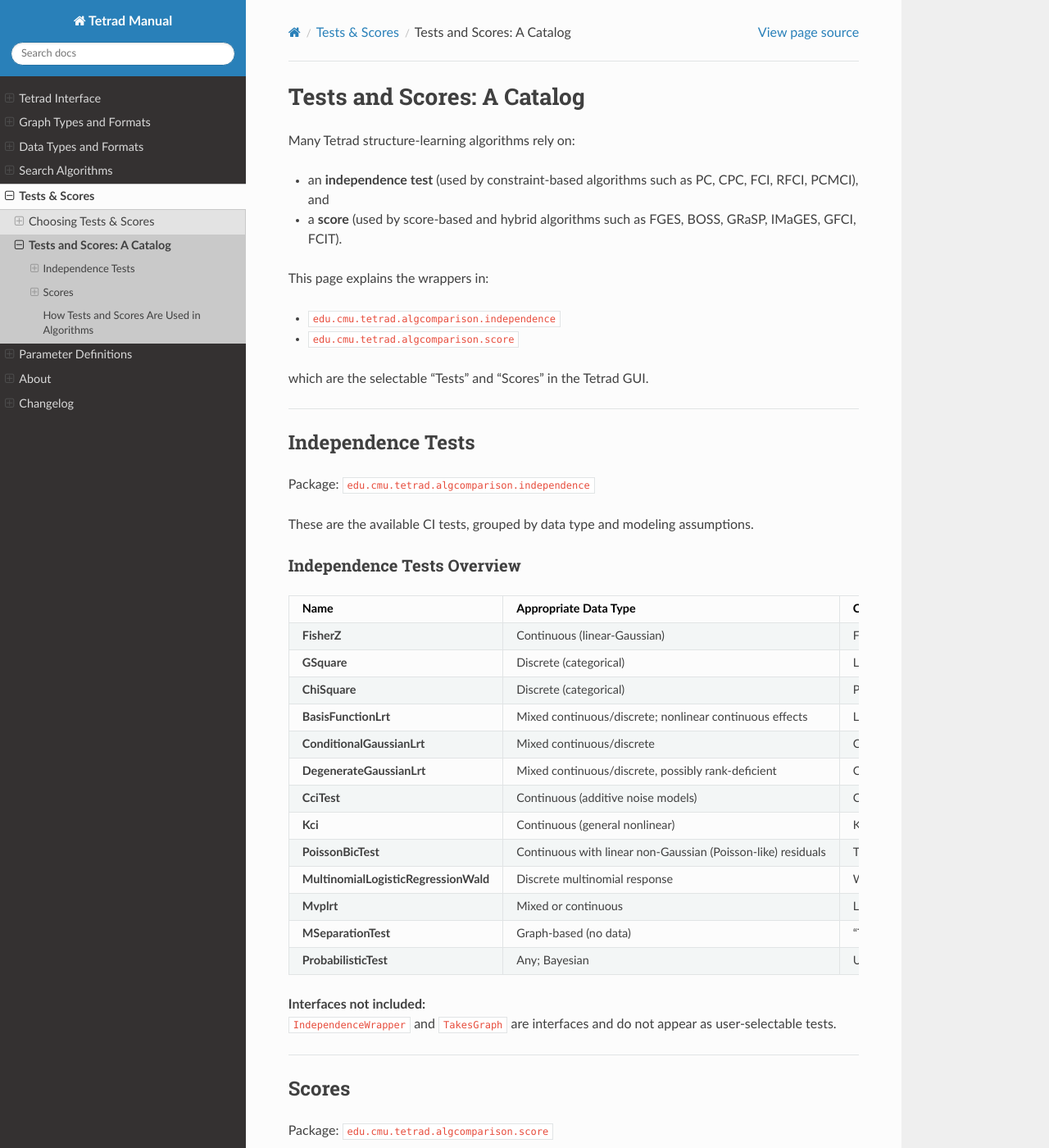
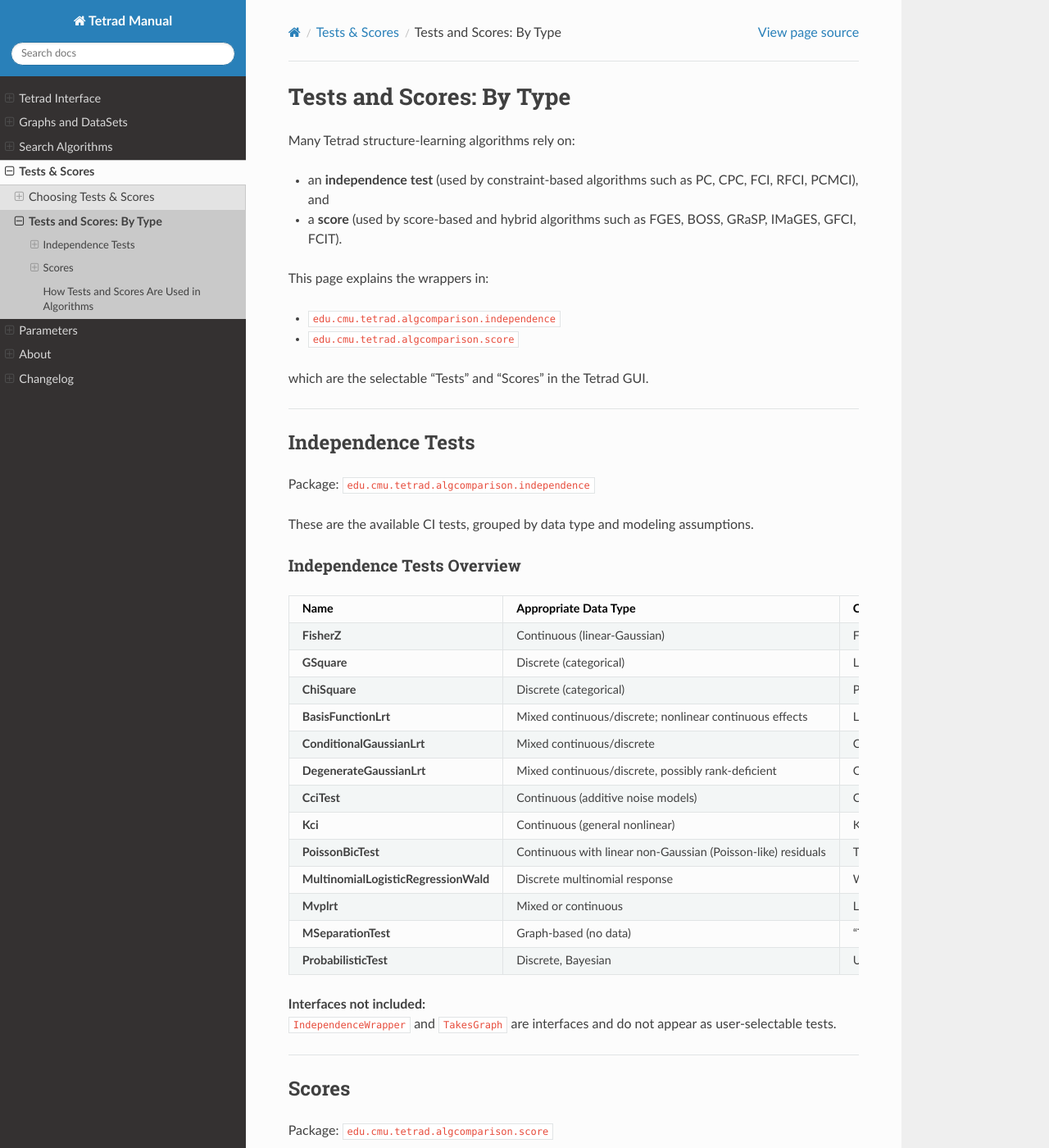
Before and after one commit to cmu-phil/tetrad-manual-rtd, a Sphinx documentation site: the page built from docs/tests-and-scores-catalog.md, in a window 1280 px wide and 1400 px high. Shown: the whole window at 82% size. Built offline with Sphinx 7.4.7 and the Read the Docs theme 3.1.0, drawn with Linux system fonts in a browser that asks for light colours.

Commit message:
Restructure and refine docs:
- Renamed and reorganized several sections for clarity (`Graphs and Datasets`, `Choosing an Algorithm`, `Tests and Scores: By Type`).
- Added a new page `graph-and-datasets.md` consolidating graph and dataset formats.
- Updated headings and improved table formatting for consistency and readability.
- Revised date in `manual/index.md`.

```diff
--- a/docs/parameter.definitions.md
+++ b/docs/parameter.definitions.md
@@ -1,4 +1,4 @@
-# Parameter Definitions
+# Parameters
 
 ## acceptanceProportion
 - **Short description:** Acceptance Proportion
--- a/docs/search-algorithms-full-list.md
+++ b/docs/search-algorithms-full-list.md
@@ -1,4 +1,4 @@
-# Search Algorithms — Full Catalog
+# Search Algorithms — By Type
 
 This page lists all algorithms whose wrappers implement
 `edu.cmu.tetrad.algcomparison.algorithm.Algorithm` in **Tetrad 7.6.9**.
--- a/docs/tests-and-scores-catalog.md
+++ b/docs/tests-and-scores-catalog.md
@@ -1,4 +1,4 @@
-# Tests and Scores: A Catalog
+# Tests and Scores: By Type
 
 Many Tetrad structure-learning algorithms rely on:
 
@@ -22,21 +22,21 @@
 
 ### Independence Tests Overview
 
-| Name | Appropriate Data Type | Corrected Description |
-|------|-----------------------|------------------------|
-| **FisherZ** | Continuous (linear-Gaussian) | Fisher Z partial correlation test. Assumes linear relationships and Gaussian (or approximately Gaussian) residuals. Default for continuous data. |
-| **GSquare** | Discrete (categorical) | Likelihood-ratio G test for discrete conditional independence. Default choice for purely discrete data. |
-| **ChiSquare** | Discrete (categorical) | Pearson chi-square test for discrete CI; similar to GSquare but uses chi-square statistic. |
-| **BasisFunctionLrt** | Mixed continuous/discrete; nonlinear continuous effects | LRT using truncated basis expansions (Legendre, Chebyshev, Hermite, etc.) for the continuous parts of a conditional Gaussian model. Supports nonlinear additive effects through basis expansions while allowing discrete parents. |
-| **ConditionalGaussianLrt** | Mixed continuous/discrete | Classical CG CI test: continuous variables are linear-Gaussian conditional on configurations of discrete parents. Discrete variables are modeled with multinomial logistic regression. |
-| **DegenerateGaussianLrt** | Mixed continuous/discrete, possibly rank-deficient | CG CI test that tolerates singular or nearly singular covariance blocks. Used when mixed CG assumptions hold but covariance matrices are degenerate because of collinearity or small sample size. |
-| **CciTest** | Continuous (additive noise models) | Conditional Correlation Independence (CCI). Detects conditional independence under additive noise models where Y = f(X) + e. Often useful in nonlinear, non-Gaussian settings without full kernel methods. |
-| **Kci** | Continuous (general nonlinear) | Kernel Conditional Independence test. Fully nonparametric; no linearity or Gaussian assumptions. More computationally expensive. |
+| Name | Appropriate Data Type                                      | Corrected Description |
+|------|------------------------------------------------------------|------------------------|
+| **FisherZ** | Continuous (linear-Gaussian)                               | Fisher Z partial correlation test. Assumes linear relationships and Gaussian (or approximately Gaussian) residuals. Default for continuous data. |
+| **GSquare** | Discrete (categorical)                                     | Likelihood-ratio G test for discrete conditional independence. Default choice for purely discrete data. |
+| **ChiSquare** | Discrete (categorical)                                     | Pearson chi-square test for discrete CI; similar to GSquare but uses chi-square statistic. |
+| **BasisFunctionLrt** | Mixed continuous/discrete; nonlinear continuous effects    | LRT using truncated basis expansions (Legendre, Chebyshev, Hermite, etc.) for the continuous parts of a conditional Gaussian model. Supports nonlinear additive effects through basis expansions while allowing discrete parents. |
+| **ConditionalGaussianLrt** | Mixed continuous/discrete                                  | Classical CG CI test: continuous variables are linear-Gaussian conditional on configurations of discrete parents. Discrete variables are modeled with multinomial logistic regression. |
+| **DegenerateGaussianLrt** | Mixed continuous/discrete, possibly rank-deficient         | CG CI test that tolerates singular or nearly singular covariance blocks. Used when mixed CG assumptions hold but covariance matrices are degenerate because of collinearity or small sample size. |
+| **CciTest** | Continuous (additive noise models)                         | Conditional Correlation Independence (CCI). Detects conditional independence under additive noise models where Y = f(X) + e. Often useful in nonlinear, non-Gaussian settings without full kernel methods. |
+| **Kci** | Continuous (general nonlinear)                             | Kernel Conditional Independence test. Fully nonparametric; no linearity or Gaussian assumptions. More computationally expensive. |
 | **PoissonBicTest** | Continuous with linear non-Gaussian (Poisson-like) residuals | Test for CI using Poisson regression with BIC. Useful for continuous variables modeled with Poisson log-link (linear non-Gaussian models, count-ish behavior). |
-| **MultinomialLogisticRegressionWald** | Discrete multinomial response | Wald-type test using multinomial logistic models. Suitable for CI when the dependent variable is discrete with more than two categories. |
-| **Mvplrt** | Mixed or continuous | Likelihood-ratio CI test from multivariate projection regressions. Compares full vs. restricted projection models. |
-| **MSeparationTest** | Graph-based (no data) | “Test” that answers CI queries using m-separation in a given graph. Used when treating a known DAG/MAG/PAG as the oracle (simulation studies). |
-| **ProbabilisticTest** | Any; Bayesian | Uses Bayesian sampling over conditional distributions to infer CI probabilistically. Useful for probabilistic or likelihood-based independence assessment. |
+| **MultinomialLogisticRegressionWald** | Discrete multinomial response                              | Wald-type test using multinomial logistic models. Suitable for CI when the dependent variable is discrete with more than two categories. |
+| **Mvplrt** | Mixed or continuous                                        | Likelihood-ratio CI test from multivariate projection regressions. Compares full vs. restricted projection models. |
+| **MSeparationTest** | Graph-based (no data)                                      | “Test” that answers CI queries using m-separation in a given graph. Used when treating a known DAG/MAG/PAG as the oracle (simulation studies). |
+| **ProbabilisticTest** | Discrete, Bayesian                                         | Uses Bayesian sampling over conditional distributions to infer CI probabilistically. Useful for probabilistic or likelihood-based independence assessment. |
 
 **Interfaces not included:**
 `IndependenceWrapper` and `TakesGraph` are interfaces and do not appear as user-selectable tests.
```
Also changed, not shown: docs/graph-and-datasets.md (added, +18 -0 lines), docs/index.md (+1 -2 lines), docs/manual/index.md (+1 -3 lines), docs/search-algorithms-short-list.md (+1 -1 lines).
